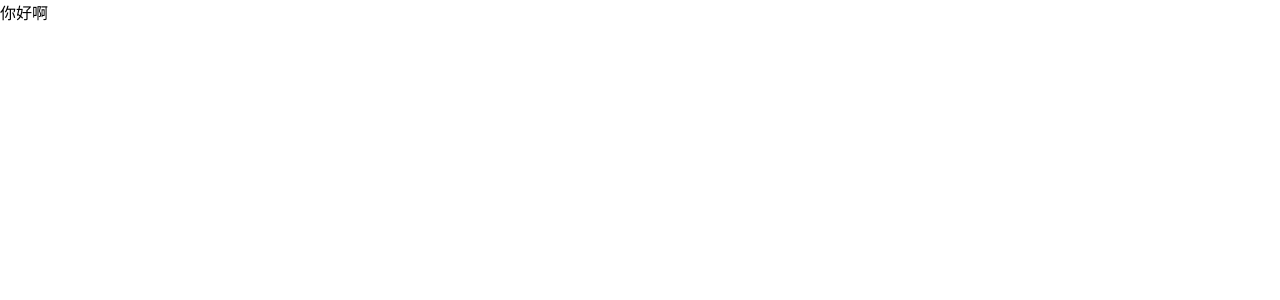
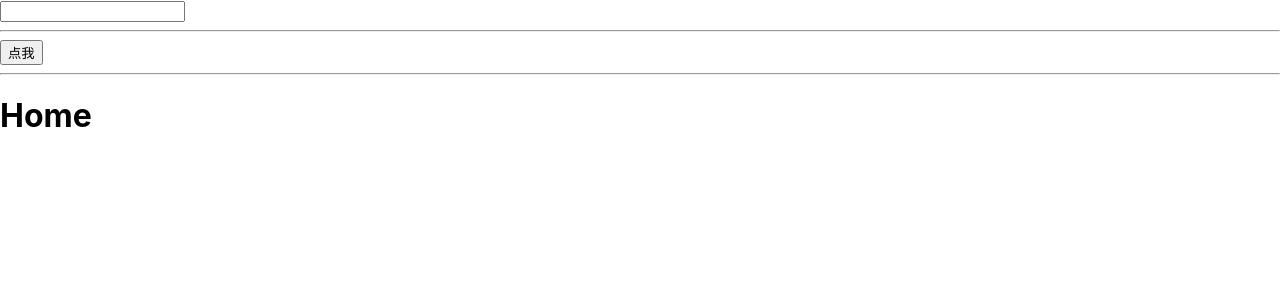
Before and after one commit to xlk1995/react-demo, a React (Create React App) app: page / in a window 1280 px wide. Shown: the top 300 px of the page. Built offline with nearby package versions, Linux system fonts and the light colour scheme.

Commit message:
feat: ref案例一

```diff
--- a/src/index.js
+++ b/src/index.js
@@ -2,49 +2,54 @@ import React from "react";
 import ReactDOM from "react-dom/client";
 import "./index.css";
 
-class ErrorBoundary extends React.Component {
-  constructor(props) {
-    super(props);
-    this.state = {
-      hasError: false,
-    };
-  }
-  static getDerivedStateFromError(err) {
-    console.log("-----------");
-    return { hasError: true };
-  }
-  componentDidCatch(error, errorInfo) {
-    console.log("==", error, errorInfo);
-  }
+class Home extends React.Component {
+  clickMe = () => {
+    console.log("我是Home，谁点了我");
+  };
   render() {
-    if (this.state.hasError) {
-      return <h1>something has error......</h1>;
-    }
-    return this.props.children;
+    return <h1 onClick={this.clickMe}>Home</h1>;
   }
 }
 
+class Form extends React.Component {
+  constructor(props) {
+    super(props);
+    this.inputRef = React.createRef();
+    this.buttonRef = React.createRef();
+    this.homeRef = React.createRef();
+    this.handleClick = this.handleClick.bind(this);
+  }
+
+  handleClick() {
+    this.inputRef.current.focus();
+    this.homeRef.current.clickMe();
+  }
+
+  render() {
+    return (
+      <div>
+        <input type="text" ref={this.inputRef} />
+        <hr />
+        <button onClick={this.handleClick}>点我</button>
+        <hr />
+        <Home ref={this.homeRef} />
+      </div>
+    );
+  }
+}
 class App extends React.Component {
-  constructor() {
-    super();
-    this.divRef = React.createRef();
-    console.log(this.divRef);
-    const div = document.querySelector("div");
-    console.log(div, "--", { div });
-  }
-  componentDidMount() {
-    console.log(this.divRef);
-  }
   render() {
-    return <div ref={this.divRef}>你好啊</div>;
+    return (
+      <div>
+        <Form />
+      </div>
+    );
   }
 }
 
 const root = ReactDOM.createRoot(document.getElementById("root"));
 root.render(
   <React.StrictMode>
-    <ErrorBoundary>
-      <App />
-    </ErrorBoundary>
+    <App />
   </React.StrictMode>
 );
```
Also changed, not shown: 1 other file (tests, documents, lock files or other folders).
